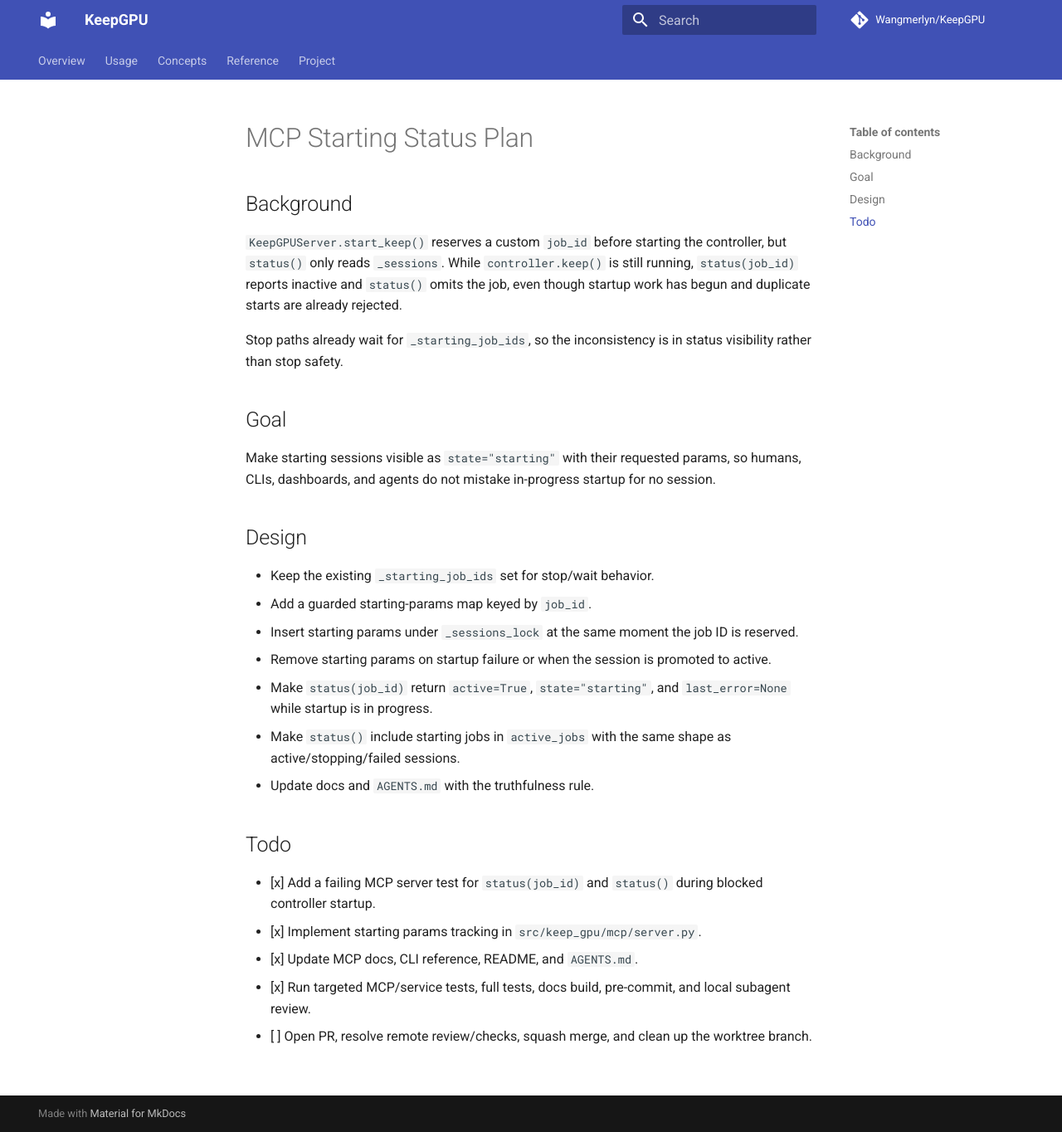
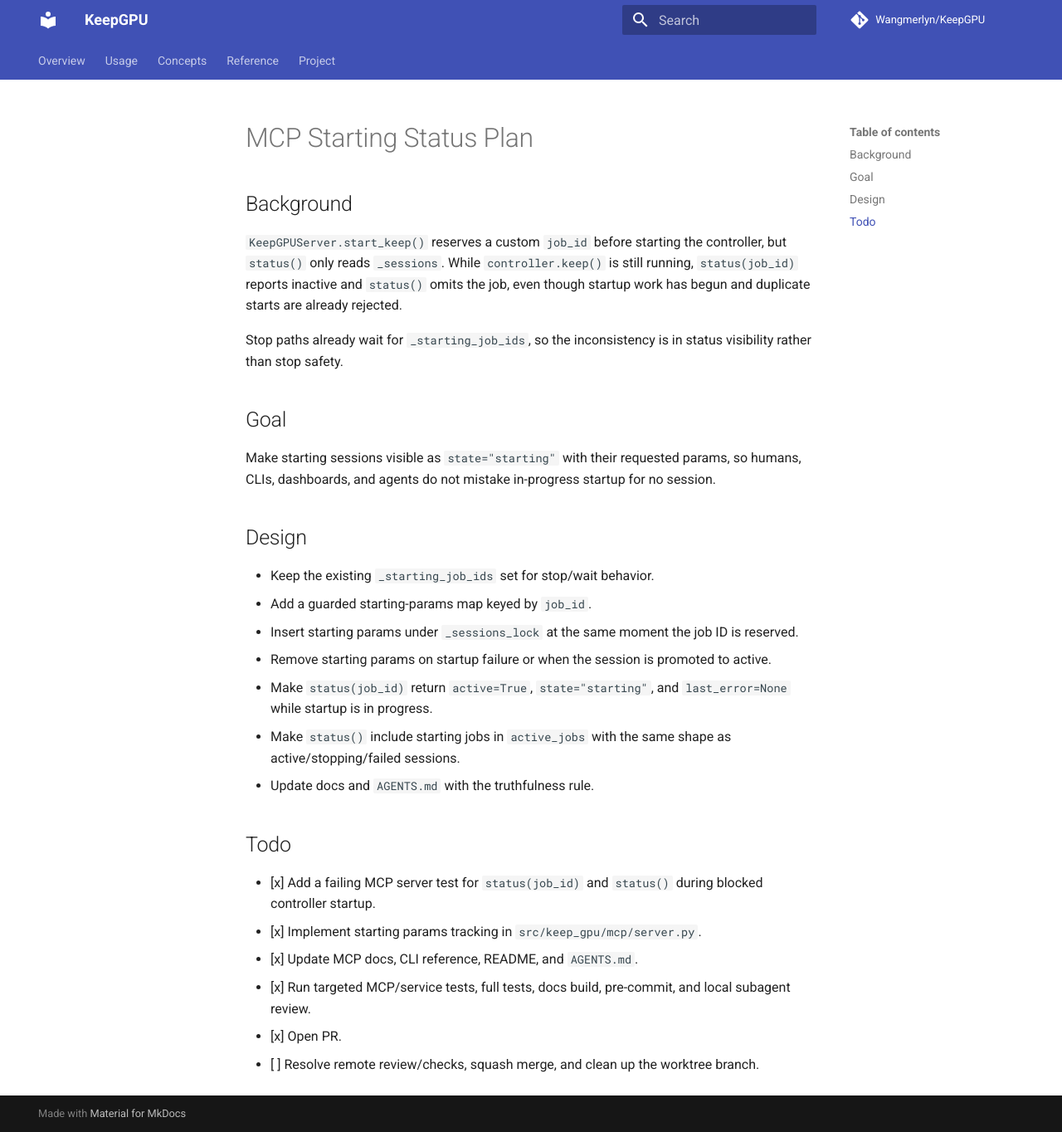
Before and after one commit to Wangmerlyn/KeepGPU, an MkDocs documentation site: the page built from docs/plans/mcp-starting-status.md, in a window 1280 px wide and 1364 px high. Shown: the whole window at 83% size. Built offline with MkDocs 1.6.1 and Material for MkDocs 9.7.7, drawn with Linux system fonts in a browser that asks for light colours; comment, search, counter and statistics services are not loaded.

```diff
--- a/docs/plans/mcp-starting-status.md
+++ b/docs/plans/mcp-starting-status.md
@@ -38,5 +38,6 @@ startup for no session.
 - [x] Update MCP docs, CLI reference, README, and `AGENTS.md`.
 - [x] Run targeted MCP/service tests, full tests, docs build, pre-commit, and
       local subagent review.
-- [ ] Open PR, resolve remote review/checks, squash merge, and clean up the
-      worktree branch.
+- [x] Open PR.
+- [ ] Resolve remote review/checks, squash merge, and clean up the worktree
+      branch.
```
